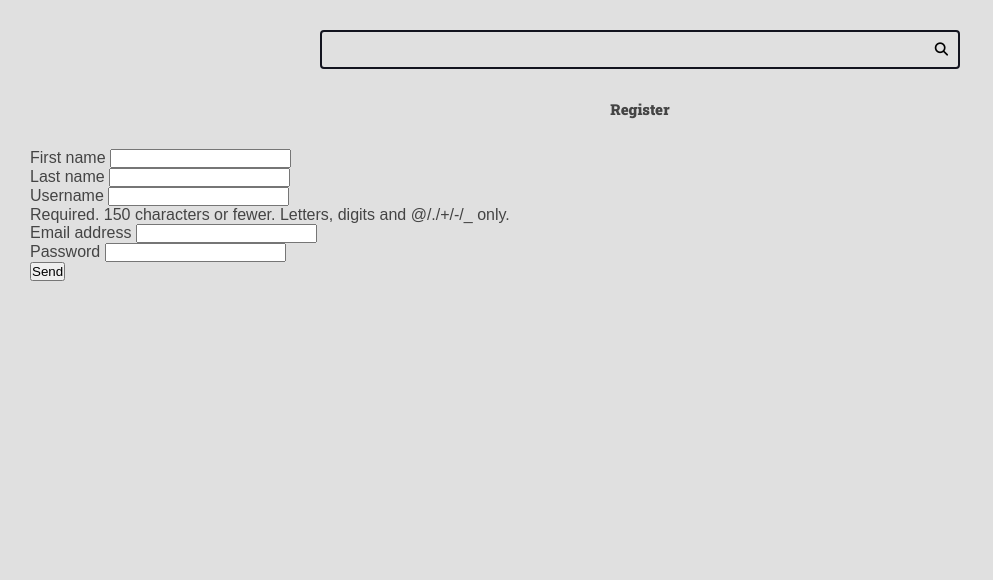
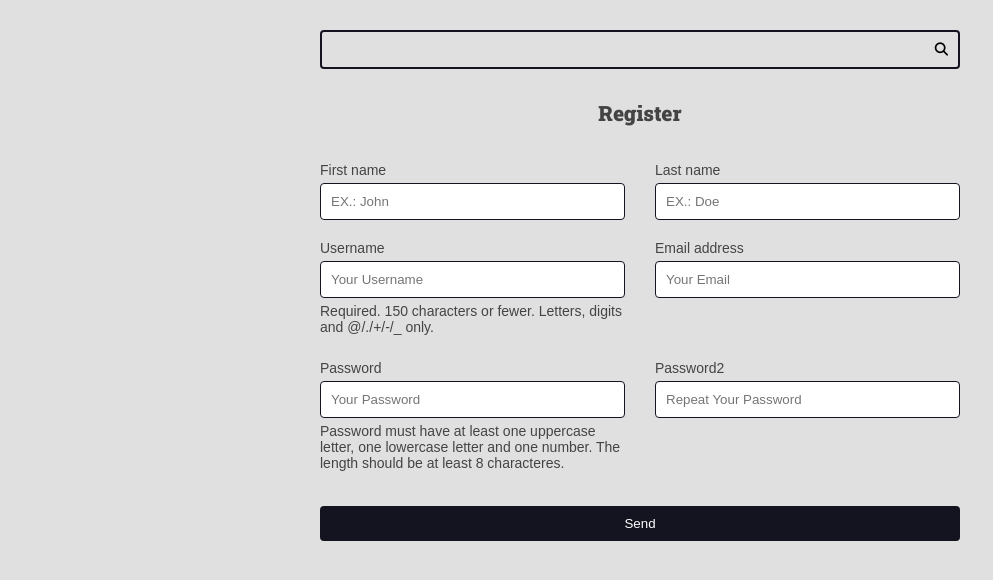
Before and after one commit to bryanoliveira11/Curso-Django-Web, a Django app: page /authors/register/ in a window 1280 px wide. Shown: the part 140-720 px from the top of the page, without its empty margins (0-993 px from the left). Run offline with Django 4.2, Linux system fonts and the light colour scheme.

Commit message:
forms.py password validation

```diff
--- a/authors/forms.py
+++ b/authors/forms.py
@@ -1,8 +1,47 @@
 from django import forms
+from django.contrib import messages
 from django.contrib.auth.models import User
+from django.core.exceptions import ValidationError
+
+
+def add_attr(field, attr_name, attr_new_val):
+    existing_attr = field.widget.attrs.get(attr_name, '')
+    field.widget.attrs[attr_name] = f'{existing_attr} {attr_new_val}'.strip()
+
+
+def add_placeholder(field, placeholder_val):
+    add_attr(field, 'placeholder', f'{placeholder_val}'.strip())
 
 
 class RegisterForm(forms.ModelForm):
+    def __init__(self, *args, **kwargs):
+        super().__init__(*args, **kwargs)
+        add_placeholder(self.fields['username'], 'Your Username')
+        add_placeholder(self.fields['email'], 'Your Email')
+        add_placeholder(self.fields['first_name'], 'EX.: John')
+        add_placeholder(self.fields['last_name'], 'EX.: Doe')
+
+    password = forms.CharField(
+        required=True,
+        widget=forms.PasswordInput(attrs={
+            'placeholder': 'Your Password'
+        }),
+        error_messages={
+            'required': 'Password must not be empty'
+        },
+        help_text=(
+            'Password must have at least one uppercase letter, '
+            'one lowercase letter and one number. The length should be '
+            'at least 8 characteres.'
+        )
+    )
+
+    password2 = forms.CharField(
+        required=True, widget=forms.PasswordInput(attrs={
+            'placeholder': 'Repeat Your Password'
+        })
+    )
+
     class Meta:
         model = User
         fields = [
@@ -12,3 +51,45 @@ class RegisterForm(forms.ModelForm):
             'email',
             'password',
         ]
+        # labels = {
+        #     'username': 'Username',
+        # }
+
+        # help_texts = {
+        #     'email': 'The email must be valid.'
+        # }
+        error_messages = {
+            'username': {
+                'required': 'This field must be not empty',
+                'invalid': 'This field is invalid'
+            }
+        }
+        widgets = {
+            'password': forms.PasswordInput({
+                'placeholder': 'Type Your Password'
+            }
+            )
+        }
+
+    # def clean_password(self):
+    #     password = self.cleaned_data.get('password')
+    #     password2 = self.cleaned_data.get('password2')
+
+    #     if password != password2:
+    #         raise ValidationError(
+    #             'Passwords Must Be the Same', code='invalid'
+    #         )
+
+    #     return password
+
+    def clean(self):
+        cleaned_data = super().clean()
+        password = cleaned_data.get('password')
+        password2 = cleaned_data.get('password2')
+
+        if password != password2:
+            raise ValidationError({
+                'password': 'Passwords Must Be Equal',
+                'password2': 'Passwords Must Be Equal'
+            }, code='invalid'
+            )
--- a/authors/templates/authors/pages/register_view.html
+++ b/authors/templates/authors/pages/register_view.html
@@ -3,8 +3,18 @@
 
 {% block content %}
     <div class="main-content center container">
-        <h2> Register</h2>
+        <h2 style="font-size:2.1rem;"> Register</h2>
     </div>
+
+    {% if form.errors %}
+        <div class="form-content form-content-grid">
+            <div class="form-group">
+                <div class="message message-error center">
+                    There Are Errors in This Form.
+                </div>
+            </div>
+        </div>
+    {% endif %}
 
     <div class="main-content container">
         <form action="{% url 'authors:create' %}" method="POST">
@@ -24,8 +34,11 @@
                     </div>
                 {% endfor %}
             </div>
-            <div class="form-group">
-                <button type="submit"> Send </button>
+
+            <div class="form-content form-content-grid">
+                <div class="form-group">
+                    <button type="submit"> Send </button>
+                </div>
             </div>
         </form>
     </div>
--- a/base_static/global/css/style.css
+++ b/base_static/global/css/style.css
@@ -309,9 +309,53 @@ h6 {
   background: var(--color-primary-dark);
 }
 
+/*  forms */
+
+.form-content {
+  max-width: 64rem;
+  margin: 0 auto;
+  margin-bottom: var(--spacing-gutter-medium);
+}
+
+.form-content label,
+.form-content .help-text,
+.errorlist {
+  display: block;
+  margin: 0.5rem 0;
+  font-size: 1.4rem;
+  list-style: none;
+}
+
+.errorlist{
+  color: var(--color-error-dark);
+}
+
+.form-content input {
+  width: 100%;
+  padding: 1rem;
+  border-radius: 0.4rem;
+  border: 1px solid var(--color-primary-dark);
+}
+
+.form-content-grid {
+  display: grid;
+  grid-template-columns: repeat(auto-fit, minmax(30rem, 1fr));
+  gap: calc(var(--spacing-gutter-medium) / 2) var(--spacing-gutter-medium);
+}
+
+.form-content button{
+  padding: 1rem 2rem;
+  border: none;
+  border-radius: 0.4rem;
+  cursor: pointer;
+  background: var(--color-primary-dark);
+  color: var(--color-white);
+  width: 100%;
+}
+
 /*  messages */
 
-.messages-container{
+.messages-container {
   display: flex;
   flex-flow: column nowrap;
   gap: calc(var(--spacing-gutter-medium) / 2);
@@ -375,10 +419,16 @@ h6 {
   margin: var(--spacing-gutter-medium) 0;
 }
 
-@media (max-width: 600px){
+@media (max-width: 600px) {
   .main-content-list {
     display: grid;
     grid-template-columns: repeat(auto-fit, minmax(100%, 1fr));
     gap: var(--spacing-gutter-large);
   }
+
+  .form-content-grid {
+    display: grid;
+    grid-template-columns: repeat(auto-fit, minmax(100%, 1fr));
+    gap: calc(var(--spacing-gutter-medium) / 2) var(--spacing-gutter-medium);
+  }
 }
```
